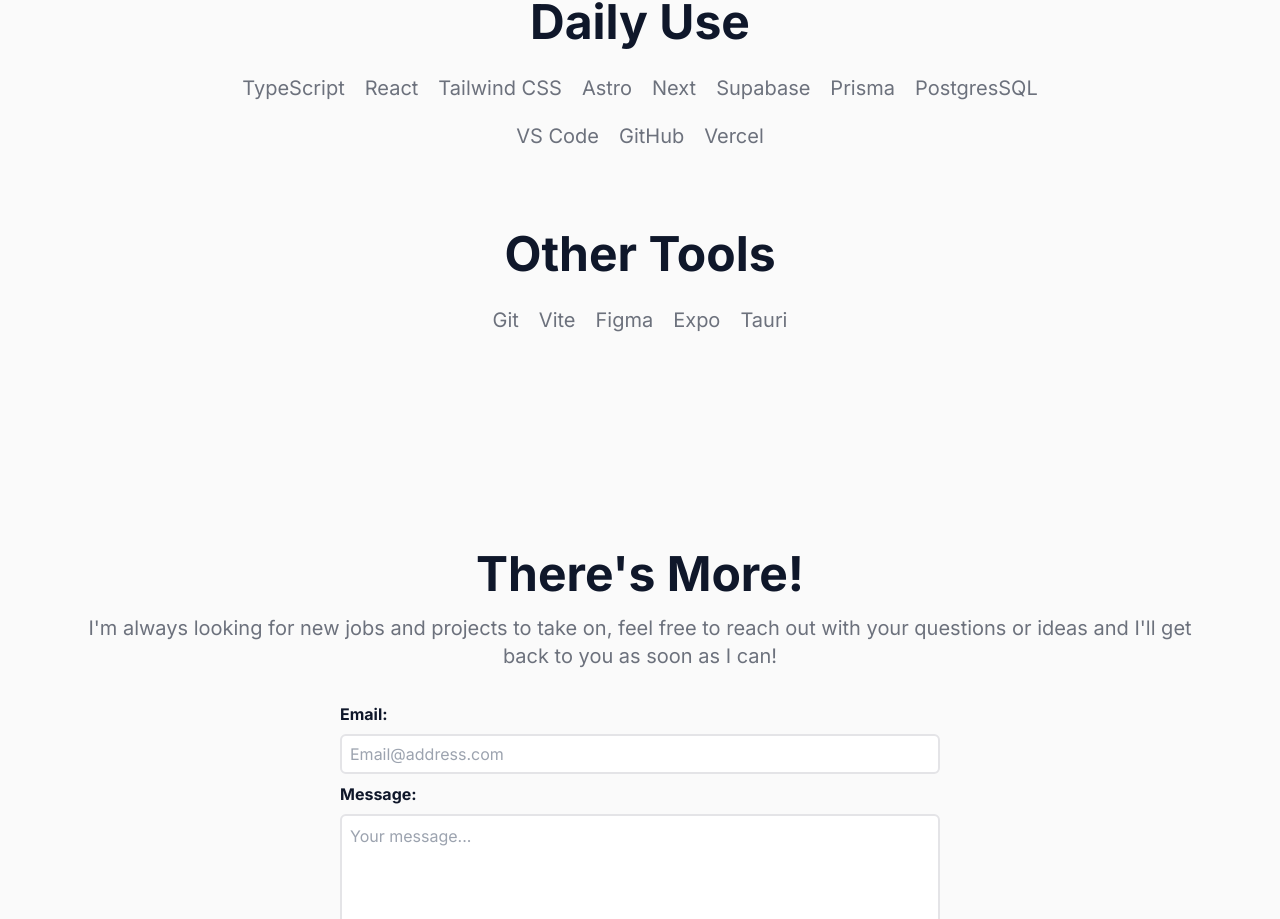
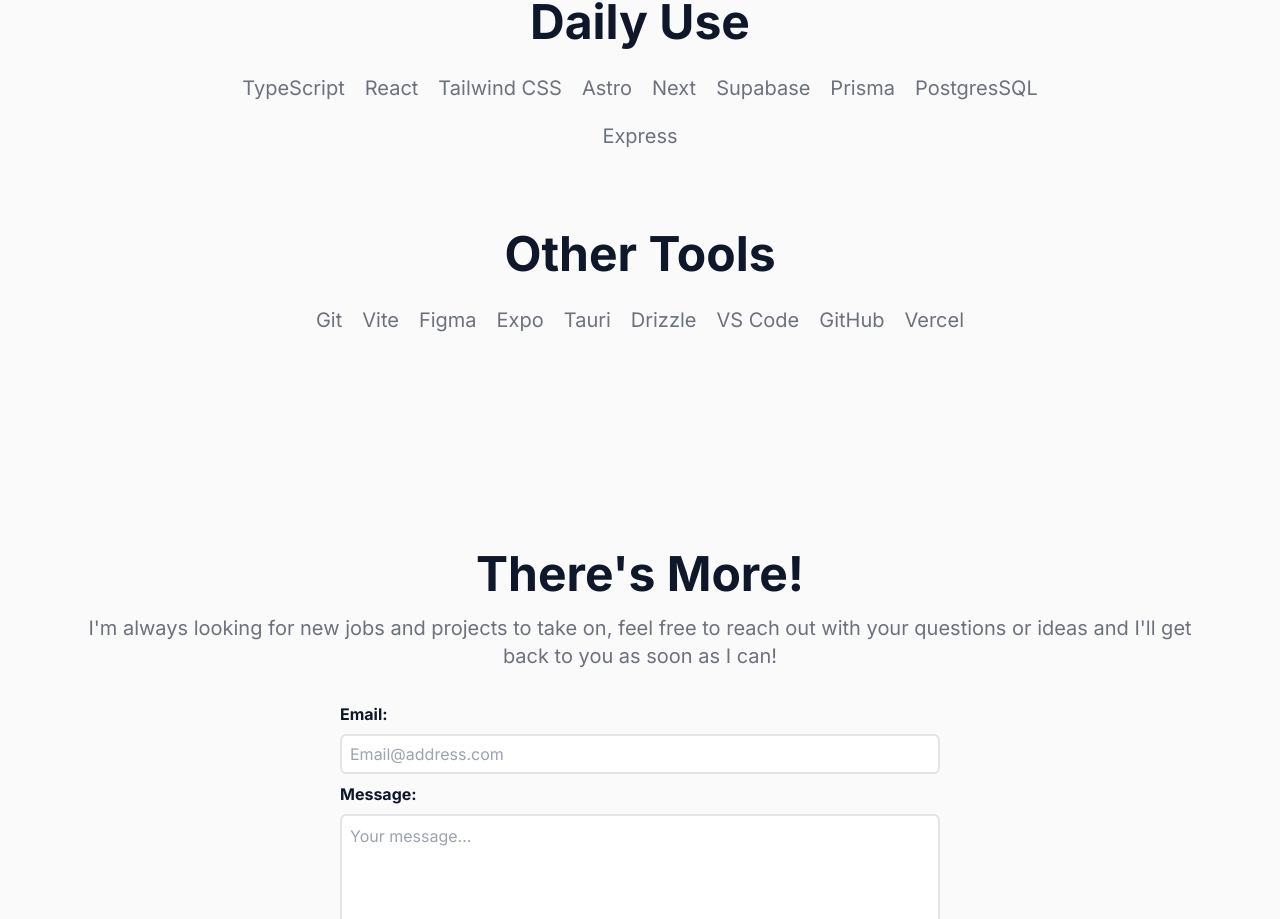
Before and after one commit to Dillonpw/DW-portfolio, a Next.js app: page / in a window 1280 px wide. Shown: the part 2760-3679 px from the top of the page. Built offline with nearby package versions, Linux system fonts and the light colour scheme.

Commit message:
moved tech stack

```diff
--- a/components/Tech.jsx
+++ b/components/Tech.jsx
@@ -10,11 +10,19 @@
     "Supabase",
     "Prisma",
     "PostgresSQL",
+    "Express",
+  ];
+  const otherTools = [
+    "Git",
+    "Vite",
+    "Figma",
+    "Expo",
+    "Tauri",
+    "Drizzle",
     "VS Code",
     "GitHub",
     "Vercel",
   ];
-  const otherTools = ["Git", "Vite", "Figma", "Expo", "Tauri"];
 
   return (
     <motion.section
```
